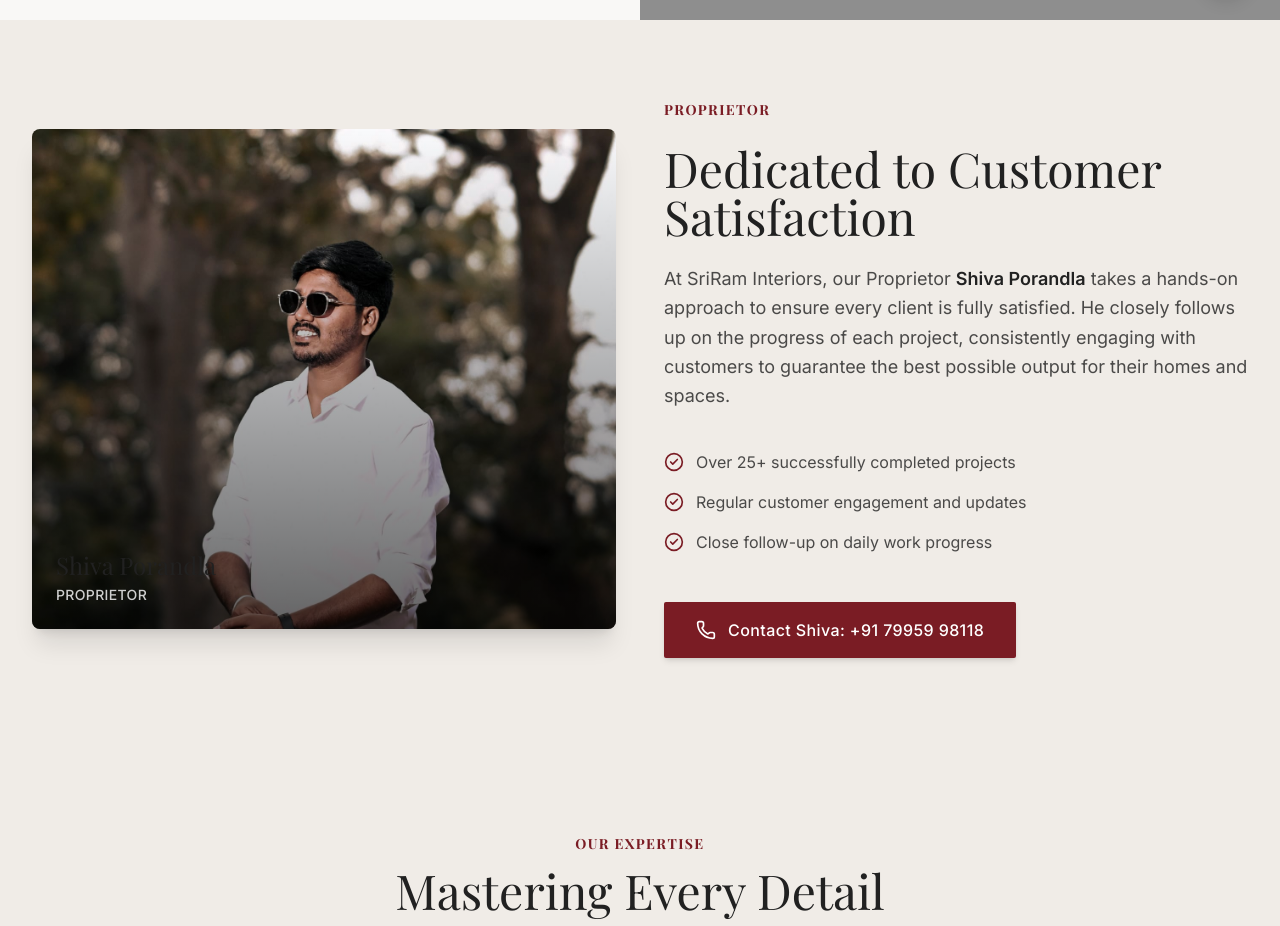
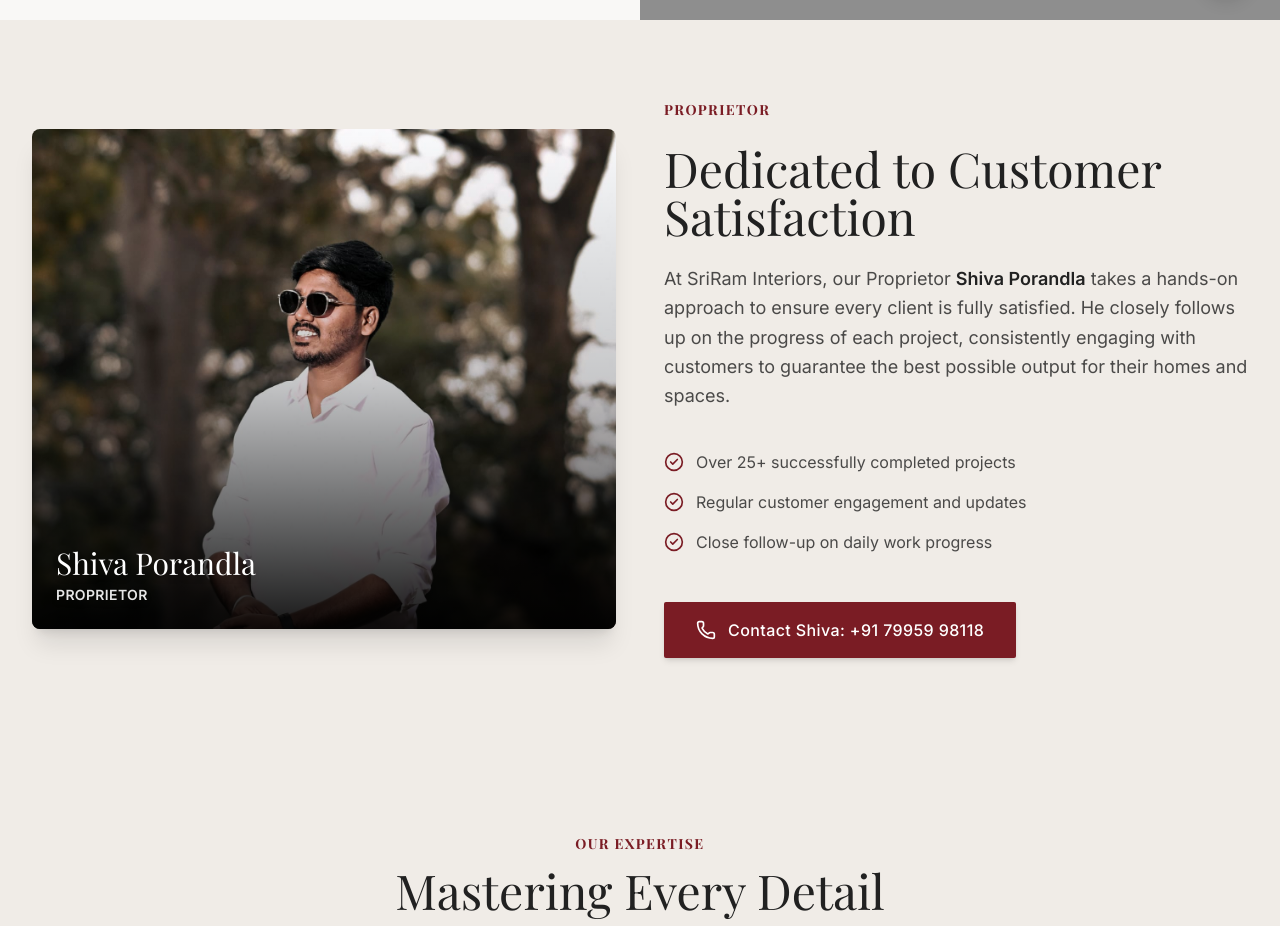
Before and after one commit to sriraminteriors118-oss/SriRam-Interiors, a React (Vite) app: page / in a window 1280 px wide. Shown: the part 780-1706 px from the top of the page. Built offline with nearby package versions, Linux system fonts and the light colour scheme; grey boxes are pictures that could not be loaded; a web font is replaced by a local one.

Commit message:
style: enhance proprietor name visibility on image

```diff
--- a/src/components/ProprietorSection.jsx
+++ b/src/components/ProprietorSection.jsx
@@ -20,10 +20,10 @@
               alt="Shiva Porandla - Proprietor"
               className="w-full h-full object-cover object-top"
             />
-            <div className="absolute inset-0 bg-gradient-to-t from-black/60 to-transparent"></div>
-            <div className="absolute bottom-6 left-6 text-white">
-              <h3 className="text-2xl font-serif mb-1">Shiva Porandla</h3>
-              <p className="text-white/80 tracking-wide uppercase text-sm font-medium">Proprietor</p>
+            <div className="absolute inset-0 bg-gradient-to-t from-black/90 via-black/20 to-transparent"></div>
+            <div className="absolute bottom-6 left-6 text-white z-10 drop-shadow-md">
+              <h3 className="text-3xl font-serif mb-1 text-white">Shiva Porandla</h3>
+              <p className="text-white/90 tracking-wide uppercase text-sm font-semibold">Proprietor</p>
             </div>
           </motion.div>
 
```
